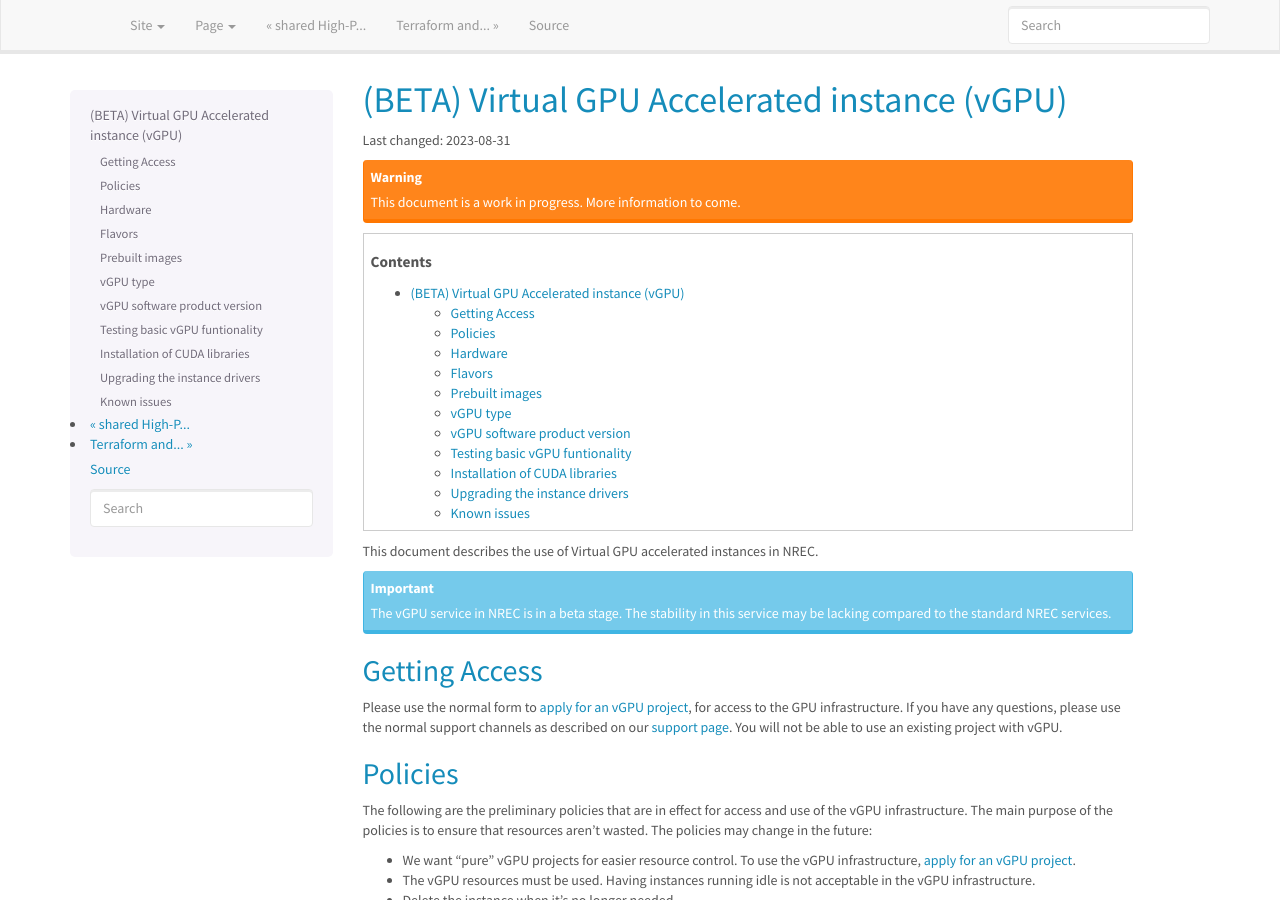
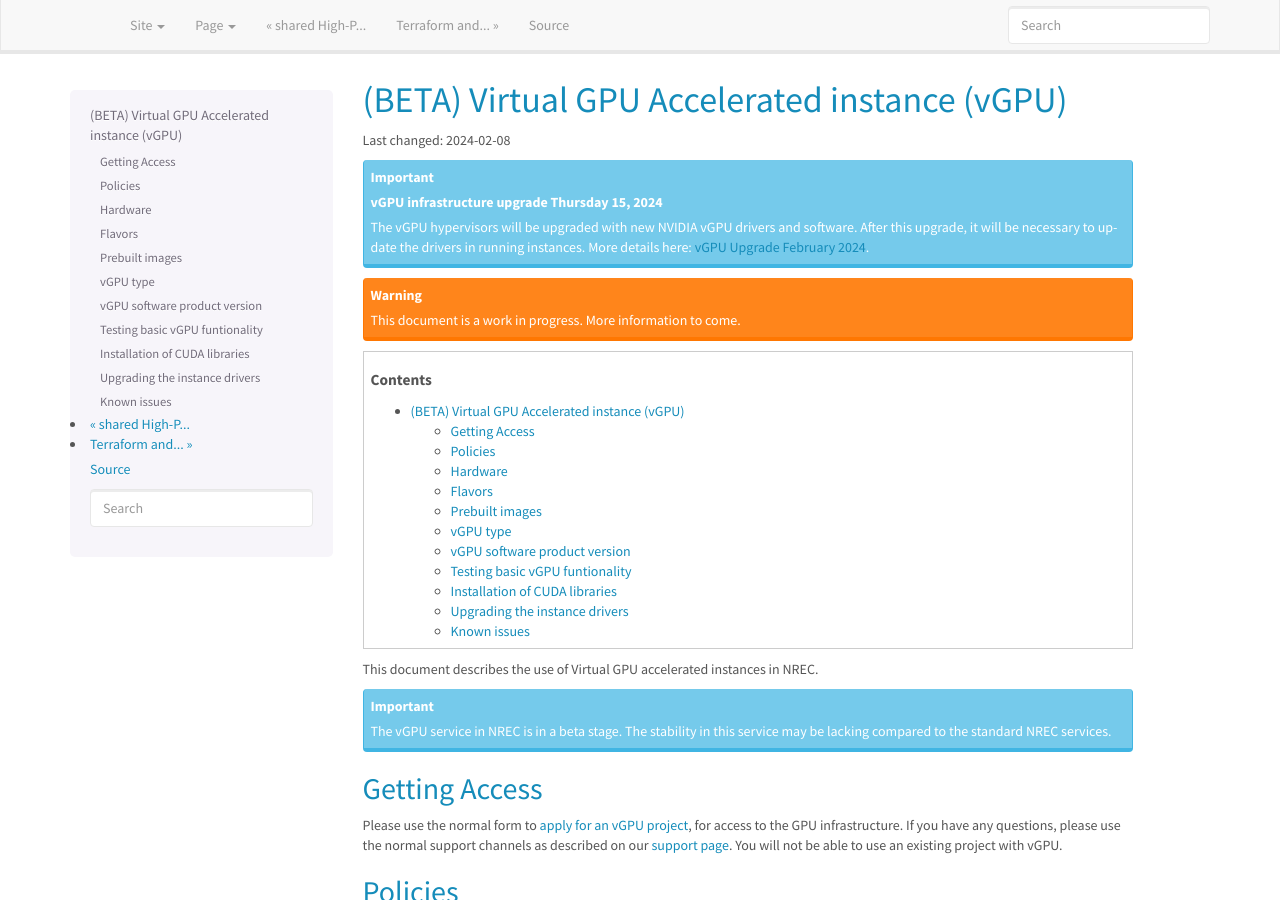
Before and after one commit to norcams/docs-enduser, a Sphinx documentation site: the page built from docs/vgpu.rst, in a window 1280 px wide and 900 px high. Built offline with Sphinx 7.4.7, drawn with Linux system fonts in a browser that asks for light colours.

Commit message:
add dok for nvidia upgrade

```diff
--- a/docs/vgpu.rst
+++ b/docs/vgpu.rst
@@ -2,7 +2,18 @@
 (BETA) Virtual GPU Accelerated instance (vGPU)
 ==============================================
 
-Last changed: 2023-08-31
+Last changed: 2024-02-08
+
+.. _vGPU Upgrade February 2024: vgpu-upgrade-feb2024.html
+
+.. IMPORTANT::
+   **vGPU infrastructure upgrade Thursday 15, 2024**
+
+   The vGPU hypervisors will be upgraded with new NVIDIA vGPU drivers
+   and software. After this upgrade, it will be necessary to update
+   the drivers in running instances. More details here: `vGPU Upgrade
+   February 2024`_.
+
 
 .. WARNING::
   This document is a work in progress. More information to come.
```
